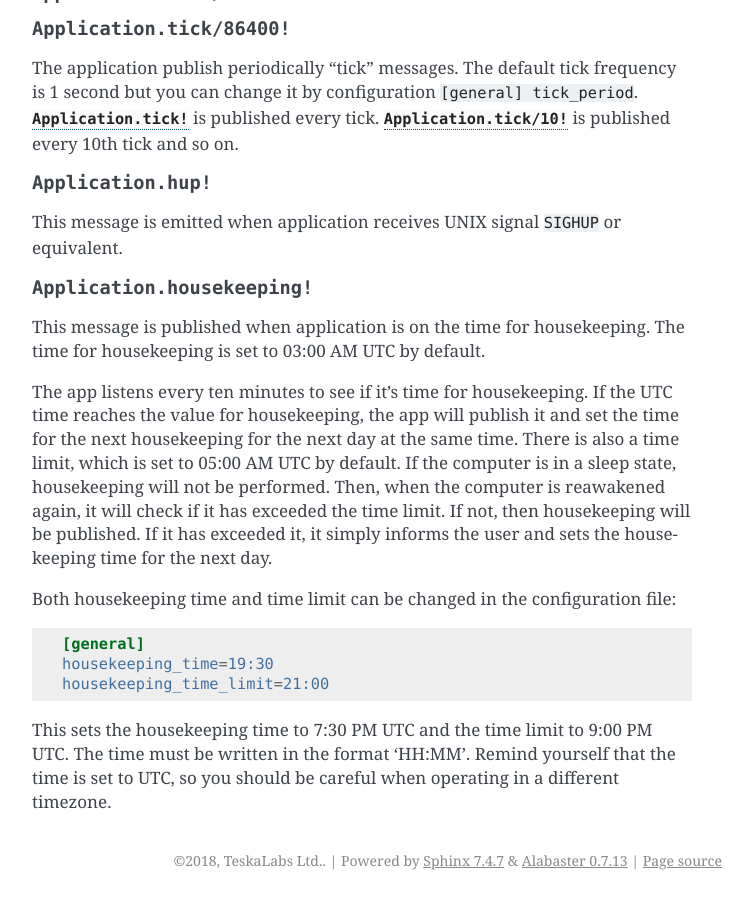
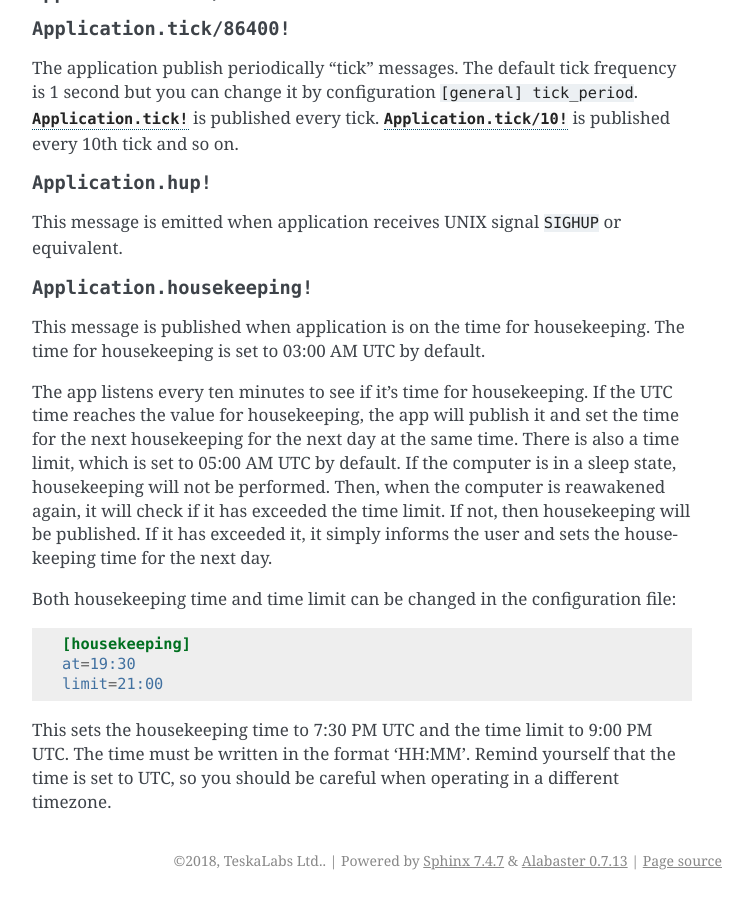
Before and after one commit to TeskaLabs/asab, a Sphinx documentation site: the page built from doc/asab/pubsub.rst, in a window 1280 px wide and 900 px high, scrolled down 4069 px. Shown: the whole window, without its empty margins (388-1141 px from the left). Built offline with Sphinx 7.4.7, drawn with Linux system fonts in a browser that asks for light colours.

Commit message:
id check fixed, update documentation

```diff
--- a/doc/asab/pubsub.rst
+++ b/doc/asab/pubsub.rst
@@ -215,9 +215,9 @@ Both housekeeping time and time limit can be changed in the configuration file:
 
 .. code:: ini
 
-	[general]
-	housekeeping_time=19:30
-	housekeeping_time_limit=21:00
+	[housekeeping]
+	at=19:30
+	limit=21:00
 
 This sets the housekeeping time to 7:30 PM UTC and the time limit to 9:00 PM UTC.
 The time must be written in the format 'HH:MM'.
```
Also changed, not shown: 1 other file.
